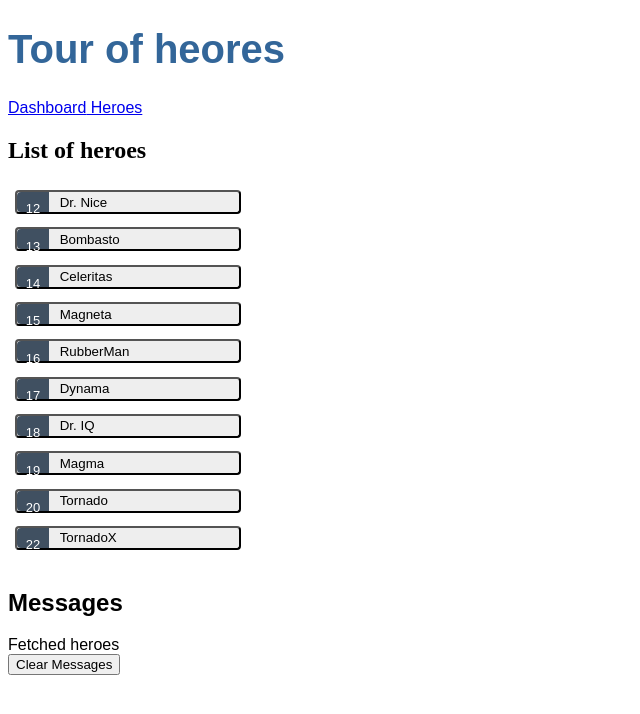
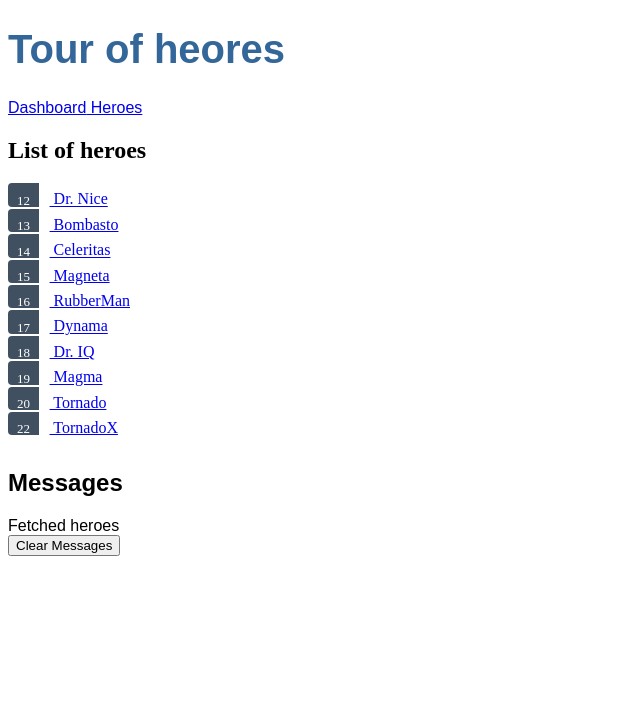
Before and after one commit to mtiessler/angular-tour-of-heroes, an Angular app: page /heroes in a window 1280 px wide. Shown: the top 714 px of the page, without its empty margins (0-640 px from the left). Built offline with nearby package versions, Linux system fonts and the light colour scheme.

Commit message:
removed dead code

```diff
--- a/src/app/app-routing.module.ts
+++ b/src/app/app-routing.module.ts
@@ -2,11 +2,13 @@
 import { RouterModule, Routes } from "@angular/router";
 import { HeroesComponent } from "./heroes/heroes.component";
 import {DashboardComponent} from "./dashboard/dashboard.component";
+import {HeroDetailComponent} from "./hero-detail/hero-detail.component";
 
 const routes: Routes = [
   {path: '', redirectTo:'/dashboard', pathMatch: 'full'},
   {path: 'heroes', component: HeroesComponent},
-  {path: 'dashboard', component: DashboardComponent}
+  {path: 'dashboard', component: DashboardComponent},
+  {path: 'heroes/:id', component: HeroDetailComponent}
 ]
 @NgModule({
   declarations: [],
--- a/src/app/dashboard/dashboard.component.html
+++ b/src/app/dashboard/dashboard.component.html
@@ -1,6 +1,6 @@
 <h2>Top Heroes</h2>
 <div class="heroes-menu">
-  <a *ngFor="let hero of heroes">
+  <a *ngFor="let hero of heroes" routerLink="/heroes/{{hero.id}}">
     {{hero.name}}
   </a>
 </div>
--- a/src/app/heroes/heroes.component.html
+++ b/src/app/heroes/heroes.component.html
@@ -2,9 +2,8 @@
 
 <ul class="heroes">
   <li *ngFor="let hero of heroList">
-    <button [class.selected]="hero===selectedHero" type='button' (click)='onSelect(hero)' >
-      <span class="badge"> {{hero.id}}</span>
-      <span class="name"> {{hero.name}}</span>
-    </button>
+    <a routerLink="/heroes/{{hero.id}}">
+      <span class="badge">{{hero.id}}</span> {{hero.name}}
+    </a>
   </li>
 </ul>
--- a/src/app/heroes/heroes.component.ts
+++ b/src/app/heroes/heroes.component.ts
@@ -26,11 +26,4 @@
     this.heroService.getHeroes().subscribe(heroes => this.heroList = heroes);
   }
 
-  onSelect(hero: Hero): void
-  {
-    this.selectedHero = hero;
-    this.messageService.add(`Selected hero id = ${hero.id}`);
-
-  }
-
 }
```
